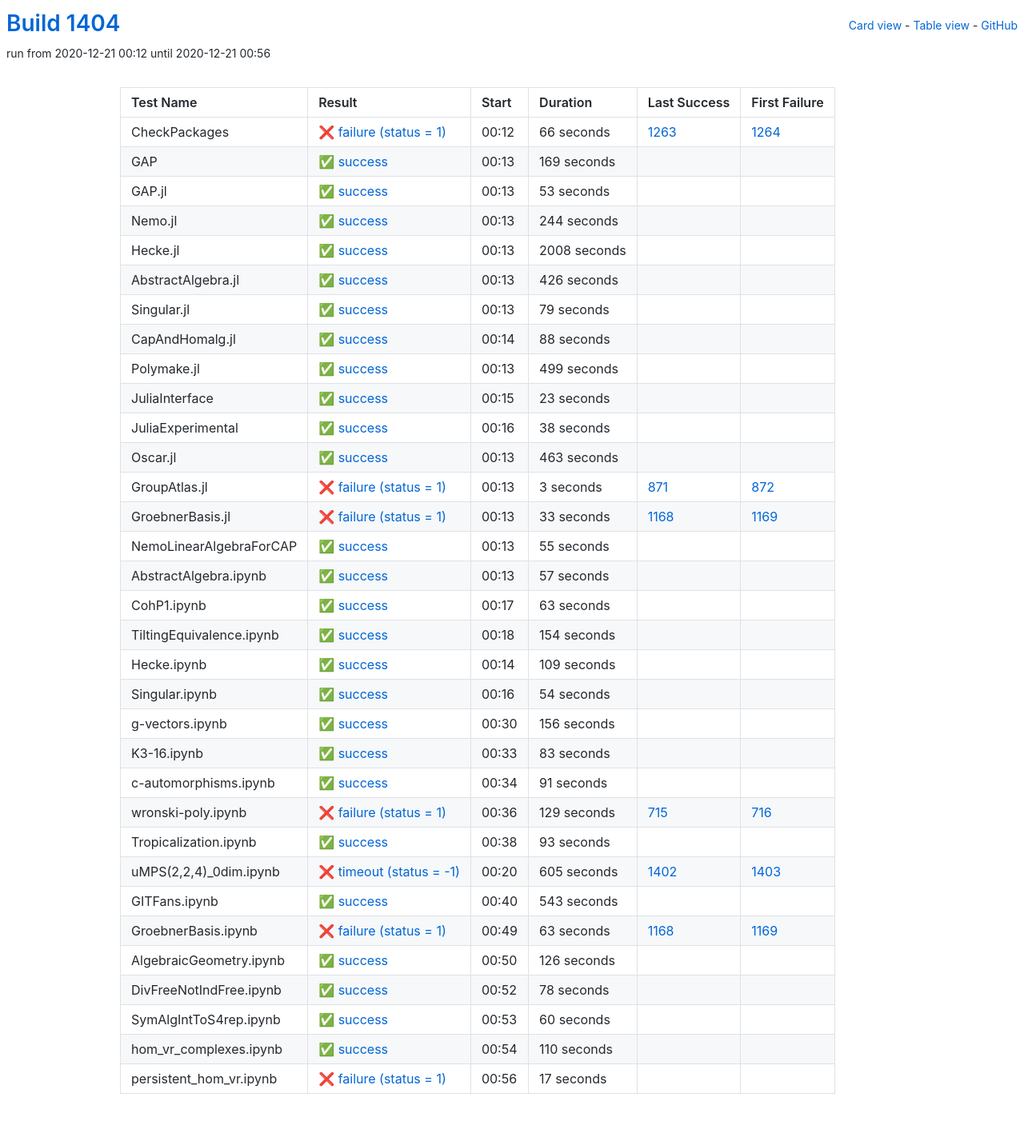
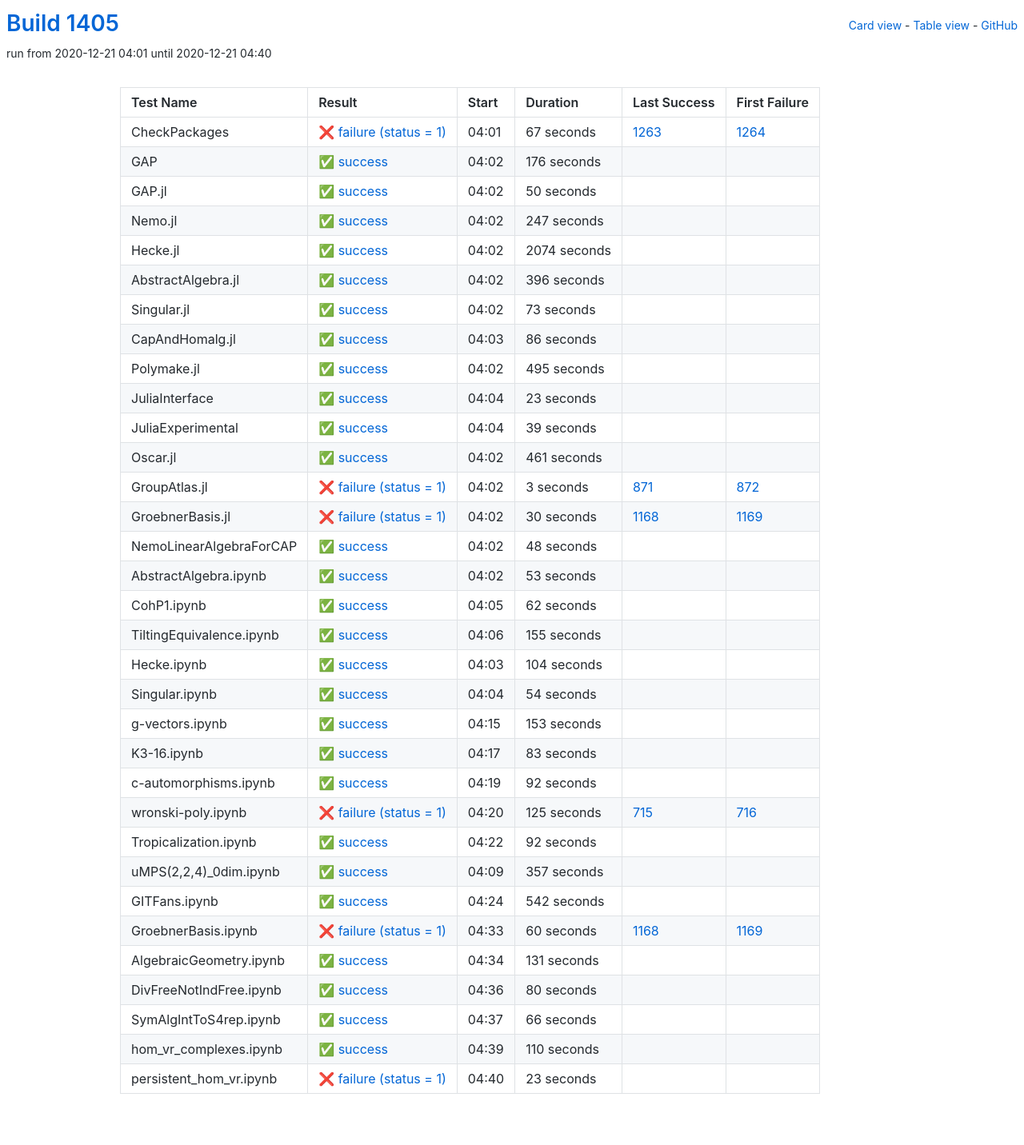
Before and after one commit to oscar-system/oscar-ci-status-stable, a Jekyll site: the page built from table.html, in a window 1280 px wide. Shown: the whole page at 80% size. Built offline with Jekyll 4.4.1, drawn with Linux system fonts in a browser that asks for light colours.

Commit message:
Build #1405

```diff
--- a/_data/ci.yml
+++ b/_data/ci.yml
@@ -1,6 +1,6 @@
 ---
-build: 1404
-build_url: https://oscarci.mathematik.uni-kl.de/job/oscar-stable/1404/
+build: 1405
+build_url: https://oscarci.mathematik.uni-kl.de/job/oscar-stable/1405/
 job: oscar-stable
 organization: oscar-system
 repo: oscar-ci-status-stable
@@ -8,116 +8,116 @@ repourl: https://github.com/oscar-system/oscar-ci-status-stable
 tests:
 - name: CheckPackages
   id: checkpackages
-  log: https://oscarci.mathematik.uni-kl.de/job/oscar-stable/1404/artifact/logs/build-1404/CheckPackages.log
-  start: 2020-12-21 00:12
+  log: https://oscarci.mathematik.uni-kl.de/job/oscar-stable/1405/artifact/logs/build-1405/CheckPackages.log
+  start: 2020-12-21 04:01
   success: false
   exitcode: 1
   status: failure
-  duration: 66
+  duration: 67
   last_success: 1263
   last_success_url: https://oscarci.mathematik.uni-kl.de/job/oscar-stable/1263/
   first_failure: 1264
   first_failure_url: https://oscarci.mathematik.uni-kl.de/job/oscar-stable/1264/
 - name: GAP
   id: gap
-  log: https://oscarci.mathematik.uni-kl.de/job/oscar-stable/1404/artifact/logs/build-1404/GAP.log
-  start: 2020-12-21 00:13
+  log: https://oscarci.mathematik.uni-kl.de/job/oscar-stable/1405/artifact/logs/build-1405/GAP.log
+  start: 2020-12-21 04:02
   success: true
   exitcode: 0
   status: success
-  duration: 169
+  duration: 176
   last_success: false
   last_success_url:
   first_failure: false
   first_failure_url:
 - name: GAP.jl
   id: gap-jl
-  log: https://oscarci.mathematik.uni-kl.de/job/oscar-stable/1404/artifact/logs/build-1404/GAP.jl.log
-  start: 2020-12-21 00:13
+  log: https://oscarci.mathematik.uni-kl.de/job/oscar-stable/1405/artifact/logs/build-1405/GAP.jl.log
+  start: 2020-12-21 04:02
   success: true
   exitcode: 0
   status: success
-  duration: 53
+  duration: 50
   last_success: false
   last_success_url:
   first_failure: false
   first_failure_url:
 - name: Nemo.jl
   id: nemo-jl
-  log: https://oscarci.mathematik.uni-kl.de/job/oscar-stable/1404/artifact/logs/build-1404/Nemo.jl.log
-  start: 2020-12-21 00:13
+  log: https://oscarci.mathematik.uni-kl.de/job/oscar-stable/1405/artifact/logs/build-1405/Nemo.jl.log
+  start: 2020-12-21 04:02
   success: true
   exitcode: 0
   status: success
-  duration: 244
+  duration: 247
   last_success: false
   last_success_url:
   first_failure: false
   first_failure_url:
 - name: Hecke.jl
   id: hecke-jl
-  log: https://oscarci.mathematik.uni-kl.de/job/oscar-stable/1404/artifact/logs/build-1404/Hecke.jl.log
-  start: 2020-12-21 00:13
+  log: https://oscarci.mathematik.uni-kl.de/job/oscar-stable/1405/artifact/logs/build-1405/Hecke.jl.log
+  start: 2020-12-21 04:02
   success: true
   exitcode: 0
   status: success
-  duration: 2008
+  duration: 2074
   last_success: false
   last_success_url:
   first_failure: false
   first_failure_url:
 - name: AbstractAlgebra.jl
   id: abstractalgebra-jl
-  log: https://oscarci.mathematik.uni-kl.de/job/oscar-stable/1404/artifact/logs/build-1404/AbstractAlgebra.jl.log
-  start: 2020-12-21 00:13
+  log: https://oscarci.mathematik.uni-kl.de/job/oscar-stable/1405/artifact/logs/build-1405/AbstractAlgebra.jl.log
+  start: 2020-12-21 04:02
   success: true
   exitcode: 0
   status: success
-  duration: 426
+  duration: 396
   last_success: false
   last_success_url:
   first_failure: false
   first_failure_url:
 - name: Singular.jl
   id: singular-jl
-  log: https://oscarci.mathematik.uni-kl.de/job/oscar-stable/1404/artifact/logs/build-1404/Singular.jl.log
-  start: 2020-12-21 00:13
+  log: https://oscarci.mathematik.uni-kl.de/job/oscar-stable/1405/artifact/logs/build-1405/Singular.jl.log
+  start: 2020-12-21 04:02
   success: true
   exitcode: 0
   status: success
-  duration: 79
+  duration: 73
   last_success: false
   last_success_url:
   first_failure: false
   first_failure_url:
 - name: CapAndHomalg.jl
   id: capandhomalg-jl
-  log: https://oscarci.mathematik.uni-kl.de/job/oscar-stable/1404/artifact/logs/build-1404/CapAndHomalg.jl.log
-  start: 2020-12-21 00:14
+  log: https://oscarci.mathematik.uni-kl.de/job/oscar-stable/1405/artifact/logs/build-1405/CapAndHomalg.jl.log
+  start: 2020-12-21 04:03
   success: true
   exitcode: 0
   status: success
-  duration: 88
+  duration: 86
   last_success: false
   last_success_url:
   first_failure: false
   first_failure_url:
 - name: Polymake.jl
   id: polymake-jl
-  log: https://oscarci.mathematik.uni-kl.de/job/oscar-stable/1404/artifact/logs/build-1404/Polymake.jl.log
-  start: 2020-12-21 00:13
+  log: https://oscarci.mathematik.uni-kl.de/job/oscar-stable/1405/artifact/logs/build-1405/Polymake.jl.log
+  start: 2020-12-21 04:02
   success: true
   exitcode: 0
   status: success
-  duration: 499
+  duration: 495
   last_success: false
   last_success_url:
   first_failure: false
   first_failure_url:
 - name: JuliaInterface
   id: juliainterface
-  log: https://oscarci.mathematik.uni-kl.de/job/oscar-stable/1404/artifact/logs/build-1404/JuliaInterface.log
-  start: 2020-12-21 00:15
+  log: https://oscarci.mathematik.uni-kl.de/job/oscar-stable/1405/artifact/logs/build-1405/JuliaInterface.log
+  start: 2020-12-21 04:04
   success: true
   exitcode: 0
   status: success
@@ -128,32 +128,32 @@ tests:
   first_failure_url:
 - name: JuliaExperimental
   id: juliaexperimental
-  log: https://oscarci.mathematik.uni-kl.de/job/oscar-stable/1404/artifact/logs/build-1404/JuliaExperimental.log
-  start: 2020-12-21 00:16
+  log: https://oscarci.mathematik.uni-kl.de/job/oscar-stable/1405/artifact/logs/build-1405/JuliaExperimental.log
+  start: 2020-12-21 04:04
   success: true
   exitcode: 0
   status: success
-  duration: 38
+  duration: 39
   last_success: false
   last_success_url:
   first_failure: false
   first_failure_url:
 - name: Oscar.jl
   id: oscar-jl
-  log: https://oscarci.mathematik.uni-kl.de/job/oscar-stable/1404/artifact/logs/build-1404/Oscar.jl.log
-  start: 2020-12-21 00:13
+  log: https://oscarci.mathematik.uni-kl.de/job/oscar-stable/1405/artifact/logs/build-1405/Oscar.jl.log
+  start: 2020-12-21 04:02
   success: true
   exitcode: 0
   status: success
-  duration: 463
+  duration: 461
   last_success: false
   last_success_url:
   first_failure: false
   first_failure_url:
 - name: GroupAtlas.jl
   id: groupatlas-jl
-  log: https://oscarci.mathematik.uni-kl.de/job/oscar-stable/1404/artifact/logs/build-1404/GroupAtlas.jl.log
-  start: 2020-12-21 00:13
+  log: https://oscarci.mathematik.uni-kl.de/job/oscar-stable/1405/artifact/logs/build-1405/GroupAtlas.jl.log
+  start: 2020-12-21 04:02
   success: false
   exitcode: 1
   status: failure
@@ -164,80 +164,80 @@ tests:
   first_failure_url: https://oscarci.mathematik.uni-kl.de/job/oscar-stable/872/
 - name: GroebnerBasis.jl
   id: groebnerbasis-jl
-  log: https://oscarci.mathematik.uni-kl.de/job/oscar-stable/1404/artifact/logs/build-1404/GroebnerBasis.jl.log
-  start: 2020-12-21 00:13
+  log: https://oscarci.mathematik.uni-kl.de/job/oscar-stable/1405/artifact/logs/build-1405/GroebnerBasis.jl.log
+  start: 2020-12-21 04:02
   success: false
   exitcode: 1
   status: failure
-  duration: 33
+  duration: 30
   last_success: 1168
   last_success_url: https://oscarci.mathematik.uni-kl.de/job/oscar-stable/1168/
   first_failure: 1169
   first_failure_url: https://oscarci.mathematik.uni-kl.de/job/oscar-stable/1169/
 - name: NemoLinearAlgebraForCAP
   id: nemolinearalgebraforcap
-  log: https://oscarci.mathematik.uni-kl.de/job/oscar-stable/1404/artifact/logs/build-1404/NemoLinearAlgebraForCAP.log
-  start: 2020-12-21 00:13
+  log: https://oscarci.mathematik.uni-kl.de/job/oscar-stable/1405/artifact/logs/build-1405/NemoLinearAlgebraForCAP.log
+  start: 2020-12-21 04:02
   success: true
   exitcode: 0
   status: success
-  duration: 55
+  duration: 48
   last_success: false
   last_success_url:
   first_failure: false
   first_failure_url:
 - name: AbstractAlgebra.ipynb
   id: abstractalgebra-ipynb
-  log: https://oscarci.mathematik.uni-kl.de/job/oscar-stable/1404/artifact/logs/build-1404/AbstractAlgebra.ipynb.log
-  start: 2020-12-21 00:13
+  log: https://oscarci.mathematik.uni-kl.de/job/oscar-stable/1405/artifact/logs/build-1405/AbstractAlgebra.ipynb.log
+  start: 2020-12-21 04:02
   success: true
   exitcode: 0
   status: success
-  duration: 57
+  duration: 53
   last_success: false
   last_success_url:
   first_failure: false
   first_failure_url:
 - name: CohP1.ipynb
   id: cohp1-ipynb
-  log: https://oscarci.mathematik.uni-kl.de/job/oscar-stable/1404/artifact/logs/build-1404/CohP1.ipynb.log
-  start: 2020-12-21 00:17
+  log: https://oscarci.mathematik.uni-kl.de/job/oscar-stable/1405/artifact/logs/build-1405/CohP1.ipynb.log
+  start: 2020-12-21 04:05
   success: true
   exitcode: 0
   status: success
-  duration: 63
+  duration: 62
   last_success: false
   last_success_url:
   first_failure: false
   first_failure_url:
 - name: TiltingEquivalence.ipynb
   id: tiltingequivalence-ipynb
-  log: https://oscarci.mathematik.uni-kl.de/job/oscar-stable/1404/artifact/logs/build-1404/TiltingEquivalence.ipynb.log
-  start: 2020-12-21 00:18
+  log: https://oscarci.mathematik.uni-kl.de/job/oscar-stable/1405/artifact/logs/build-1405/TiltingEquivalence.ipynb.log
+  start: 2020-12-21 04:06
   success: true
   exitcode: 0
   status: success
-  duration: 154
+  duration: 155
   last_success: false
   last_success_url:
   first_failure: false
   first_failure_url:
 - name: Hecke.ipynb
   id: hecke-ipynb
-  log: https://oscarci.mathematik.uni-kl.de/job/oscar-stable/1404/artifact/logs/build-1404/Hecke.ipynb.log
-  start: 2020-12-21 00:14
+  log: https://oscarci.mathematik.uni-kl.de/job/oscar-stable/1405/artifact/logs/build-1405/Hecke.ipynb.log
+  start: 2020-12-21 04:03
   success: true
   exitcode: 0
   status: success
-  duration: 109
+  duration: 104
   last_success: false
   last_success_url:
   first_failure: false
   first_failure_url:
 - name: Singular.ipynb
   id: singular-ipynb
-  log: https://oscarci.mathematik.uni-kl.de/job/oscar-stable/1404/artifact/logs/build-1404/Singular.ipynb.log
-  start: 2020-12-21 00:16
+  log: https://oscarci.mathematik.uni-kl.de/job/oscar-stable/1405/artifact/logs/build-1405/Singular.ipynb.log
+  start: 2020-12-21 04:04
   success: true
   exitcode: 0
   status: success
@@ -248,20 +248,20 @@ tests:
   first_failure_url:
 - name: g-vectors.ipynb
   id: g-vectors-ipynb
-  log: https://oscarci.mathematik.uni-kl.de/job/oscar-stable/1404/artifact/logs/build-1404/g-vectors.ipynb.log
-  start: 2020-12-21 00:30
+  log: https://oscarci.mathematik.uni-kl.de/job/oscar-stable/1405/artifact/logs/build-1405/g-vectors.ipynb.log
+  start: 2020-12-21 04:15
   success: true
   exitcode: 0
   status: success
-  duration: 156
+  duration: 153
   last_success: false
   last_success_url:
   first_failure: false
   first_failure_url:
 - name: K3-16.ipynb
   id: k3-16-ipynb
-  log: https://oscarci.mathematik.uni-kl.de/job/oscar-stable/1404/artifact/logs/build-1404/K3-16.ipynb.log
-  start: 2020-12-21 00:33
+  log: https://oscarci.mathematik.uni-kl.de/job/oscar-stable/1405/artifact/logs/build-1405/K3-16.ipynb.log
+  start: 2020-12-21 04:17
   success: true
   exitcode: 0
   status: success
@@ -272,116 +272,116 @@ tests:
   first_failure_url:
 - name: c-automorphisms.ipynb
   id: c-automorphisms-ipynb
-  log: https://oscarci.mathematik.uni-kl.de/job/oscar-stable/1404/artifact/logs/build-1404/c-automorphisms.ipynb.log
-  start: 2020-12-21 00:34
+  log: https://oscarci.mathematik.uni-kl.de/job/oscar-stable/1405/artifact/logs/build-1405/c-automorphisms.ipynb.log
+  start: 2020-12-21 04:19
   success: true
   exitcode: 0
   status: success
-  duration: 91
+  duration: 92
   last_success: false
   last_success_url:
   first_failure: false
   first_failure_url:
 - name: wronski-poly.ipynb
   id: wronski-poly-ipynb
-  log: https://oscarci.mathematik.uni-kl.de/job/oscar-stable/1404/artifact/logs/build-1404/wronski-poly.ipynb.log
-  start: 2020-12-21 00:36
+  log: https://oscarci.mathematik.uni-kl.de/job/oscar-stable/1405/artifact/logs/build-1405/wronski-poly.ipynb.log
+  start: 2020-12-21 04:20
   success: false
   exitcode: 1
   status: failure
-  duration: 129
+  duration: 125
   last_success: 715
   last_success_url: https://oscarci.mathematik.uni-kl.de/job/oscar-stable/715/
   first_failure: 716
   first_failure_url: https://oscarci.mathematik.uni-kl.de/job/oscar-stable/716/
 - name: Tropicalization.ipynb
   id: tropicalization-ipynb
-  log: https://oscarci.mathematik.uni-kl.de/job/oscar-stable/1404/artifact/logs/build-1404/Tropicalization.ipynb.log
-  start: 2020-12-21 00:38
+  log: https://oscarci.mathematik.uni-kl.de/job/oscar-stable/1405/artifact/logs/build-1405/Tropicalization.ipynb.log
+  start: 2020-12-21 04:22
   success: true
   exitcode: 0
   status: success
-  duration: 93
+  duration: 92
   last_success: false
   last_success_url:
   first_failure: false
   first_failure_url:
 - name: uMPS(2,2,4)_0dim.ipynb
   id: umps-2-2-4-0dim-ipynb
-  log: https://oscarci.mathematik.uni-kl.de/job/oscar-stable/1404/artifact/logs/build-1404/uMPS-2-2-4-_0dim.ipynb.log
-  start: 2020-12-21 00:20
-  success: false
-  exitcode: -1
-  status: timeout
-  duration: 605
-  last_success: 1402
-  last_success_url: https://oscarci.mathematik.uni-kl.de/job/oscar-stable/1402/
-  first_failure: 1403
-  first_failure_url: https://oscarci.mathematik.uni-kl.de/job/oscar-stable/1403/
-- name: GITFans.ipynb
-  id: gitfans-ipynb
-  log: https://oscarci.mathematik.uni-kl.de/job/oscar-stable/1404/artifact/logs/build-1404/GITFans.ipynb.log
-  start: 2020-12-21 00:40
+  log: https://oscarci.mathematik.uni-kl.de/job/oscar-stable/1405/artifact/logs/build-1405/uMPS-2-2-4-_0dim.ipynb.log
+  start: 2020-12-21 04:09
   success: true
   exitcode: 0
   status: success
-  duration: 543
+  duration: 357
+  last_success: false
+  last_success_url:
+  first_failure: false
+  first_failure_url:
+- name: GITFans.ipynb
+  id: gitfans-ipynb
+  log: https://oscarci.mathematik.uni-kl.de/job/oscar-stable/1405/artifact/logs/build-1405/GITFans.ipynb.log
+  start: 2020-12-21 04:24
+  success: true
+  exitcode: 0
+  status: success
+  duration: 542
   last_success: false
   last_success_url:
   first_failure: false
   first_failure_url:
 - name: GroebnerBasis.ipynb
   id: groebnerbasis-ipynb
-  log: https://oscarci.mathematik.uni-kl.de/job/oscar-stable/1404/artifact/logs/build-1404/GroebnerBasis.ipynb.log
-  start: 2020-12-21 00:49
+  log: https://oscarci.mathematik.uni-kl.de/job/oscar-stable/1405/artifact/logs/build-1405/GroebnerBasis.ipynb.log
+  start: 2020-12-21 04:33
   success: false
   exitcode: 1
   status: failure
-  duration: 63
+  duration: 60
   last_success: 1168
   last_success_url: https://oscarci.mathematik.uni-kl.de/job/oscar-stable/1168/
   first_failure: 1169
   first_failure_url: https://oscarci.mathematik.uni-kl.de/job/oscar-stable/1169/
 - name: AlgebraicGeometry.ipynb
   id: algebraicgeometry-ipynb
-  log: https://oscarci.mathematik.uni-kl.de/job/oscar-stable/1404/artifact/logs/build-1404/AlgebraicGeometry.ipynb.log
-  start: 2020-12-21 00:50
+  log: https://oscarci.mathematik.uni-kl.de/job/oscar-stable/1405/artifact/logs/build-1405/AlgebraicGeometry.ipynb.log
+  start: 2020-12-21 04:34
   success: true
   exitcode: 0
   status: success
-  duration: 126
+  duration: 131
   last_success: false
   last_success_url:
   first_failure: false
   first_failure_url:
 - name: DivFreeNotIndFree.ipynb
   id: divfreenotindfree-ipynb
-  log: https://oscarci.mathematik.uni-kl.de/job/oscar-stable/1404/artifact/logs/build-1404/DivFreeNotIndFree.ipynb.log
-  start: 2020-12-21 00:52
+  log: https://oscarci.mathematik.uni-kl.de/job/oscar-stable/1405/artifact/logs/build-1405/DivFreeNotIndFree.ipynb.log
+  start: 2020-12-21 04:36
   success: true
   exitcode: 0
   status: success
-  duration: 78
+  duration: 80
   last_success: false
   last_success_url:
   first_failure: false
   first_failure_url:
 - name: SymAlgIntToS4rep.ipynb
   id: symalginttos4rep-ipynb
-  log: https://oscarci.mathematik.uni-kl.de/job/oscar-stable/1404/artifact/logs/build-1404/SymAlgIntToS4rep.ipynb.log
-  start: 2020-12-21 00:53
+  log: https://oscarci.mathematik.uni-kl.de/job/oscar-stable/1405/artifact/logs/build-1405/SymAlgIntToS4rep.ipynb.log
+  start: 2020-12-21 04:37
   success: true
   exitcode: 0
   status: success
-  duration: 60
+  duration: 66
   last_success: false
   last_success_url:
   first_failure: false
   first_failure_url:
 - name: hom_vr_complexes.ipynb
   id: hom-vr-complexes-ipynb
-  log: https://oscarci.mathematik.uni-kl.de/job/oscar-stable/1404/artifact/logs/build-1404/hom_vr_complexes.ipynb.log
-  start: 2020-12-21 00:54
+  log: https://oscarci.mathematik.uni-kl.de/job/oscar-stable/1405/artifact/logs/build-1405/hom_vr_complexes.ipynb.log
+  start: 2020-12-21 04:39
   success: true
   exitcode: 0
   status: success
@@ -392,12 +392,12 @@ tests:
   first_failure_url:
 - name: persistent_hom_vr.ipynb
   id: persistent-hom-vr-ipynb
-  log: https://oscarci.mathematik.uni-kl.de/job/oscar-stable/1404/artifact/logs/build-1404/persistent_hom_vr.ipynb.log
-  start: 2020-12-21 00:56
+  log: https://oscarci.mathematik.uni-kl.de/job/oscar-stable/1405/artifact/logs/build-1405/persistent_hom_vr.ipynb.log
+  start: 2020-12-21 04:40
   success: false
   exitcode: 1
   status: failure
-  duration: 17
+  duration: 23
   last_success: false
   last_success_url:
   first_failure: false
```
Also changed, not shown: README.md.
